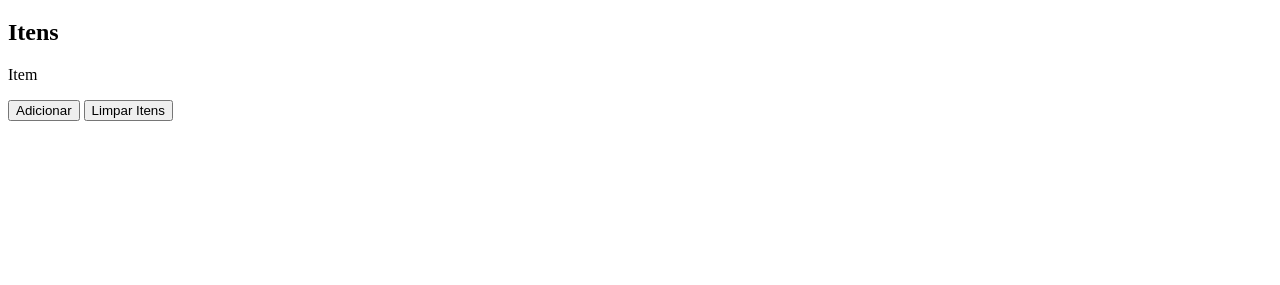
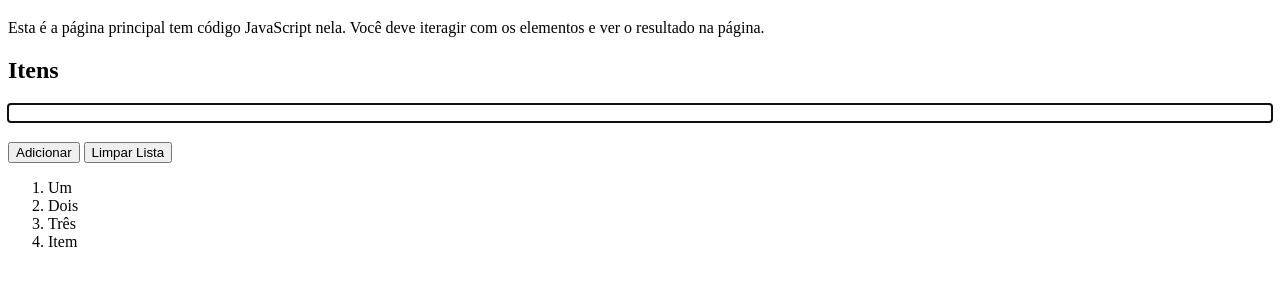
Before and after one commit to ufjf-dcc202/ufjf-dcc202-2023-3-a-atv11-Lara-Dias, a website with bundled scripts: page index.html in a window 1280 px wide. Both pictures are taken after a click on the button "Adicionar". Shown: the part 61-346 px from the top of the page. Built offline with nearby package versions, Linux system fonts and the light colour scheme.

Commit message:
passando em todos os testes do playwright

```diff
--- a/index.html
+++ b/index.html
@@ -9,12 +9,13 @@
 <body>
     <main>
         <h1>DCC202 - Atividade 11: Lara Dias</h1>
+        <p>Esta é a página principal tem código JavaScript nela. Você deve iteragir com os elementos e ver o resultado na página.</p>
         <section>
             <h2>Itens</h2>
-            <p id="entrada">Item</p>
-            <button>Adicionar</button>
-            <button>Limpar Itens</button>
-            <ol id="saida">
+            <p id="entrada" contenteditable="">Item</p>
+            <button id="adicionar">Adicionar</button>
+            <button id="limpar">Limpar Lista</button>
+            <ol id="itens">
                 <li>Primeiro</li>
                 <li>Segundo</li>
                 <li>Terceiro</li>
--- a/lista.js
+++ b/lista.js
@@ -4,4 +4,12 @@ export function getLista() {
     return lista;
 }
 
+export function limparLista() {
+    lista.splice(0,lista.length);
+}
+
+export function adicionaNaLista(novoItem){
+    lista.push(novoItem);
+}
+
 //export {getLista};
--- a/main.js
+++ b/main.js
@@ -1,14 +1,37 @@
 //main.js
-import { getLista } from "./lista.js";
+import {adicionaNaLista, getLista, limparLista} from "./lista.js";
 
 //Passo 1 - Ache os elementos importantes
 const pEntrada = document.querySelector('#entrada');
-const olSaida = document.querySelector('#saida');
+const olSaida = document.querySelector('#itens');
 const btnAdicionar = document.querySelector('#adicionar');
 const btnLimpar = document.querySelector('#limpar');
 
-olSaida.innerHTML = "";
+btnLimpar.addEventListener('click', removeDaLista);
+btnAdicionar.addEventListener('click', criaElementoNaLista);
+
+atualizarItensDeLista();
+
+function criaElementoNaLista() {
+    const texto = pEntrada.textContent;
+    adicionaNaLista(texto);
+    atualizarItensDeLista();
+    pEntrada.textContent="";
+    pEntrada.focus();
+}
+
+function removeDaLista(){
+    limparLista();
+    atualizarItensDeLista();
+}
 
 function atualizarItensDeLista() {
-
+    olSaida.innerHTML = "";
+    const lista = getLista();
+    for(let i=0; i<lista.length;i++){
+        const item = lista[i];
+        const li = document.createElement('li');
+        li.textContent = item;
+        olSaida.appendChild(li);
+    }
 }
```
